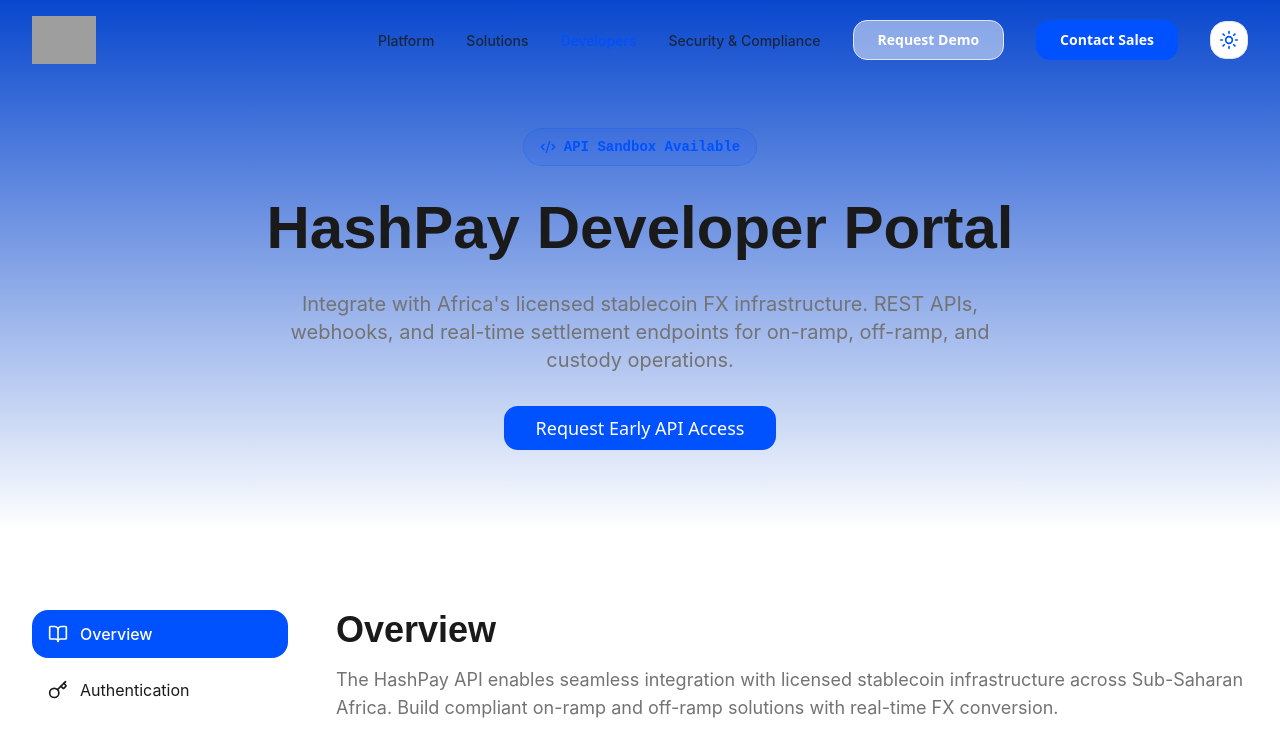
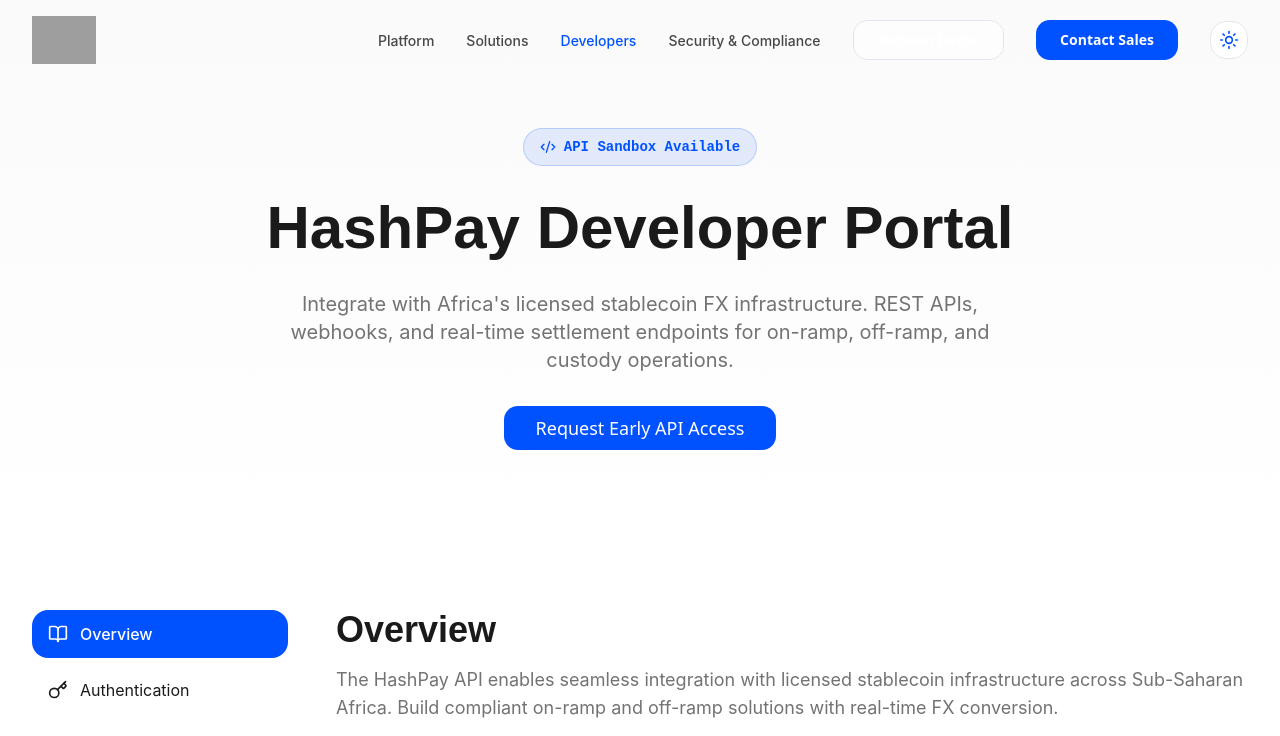
Before and after one commit to FHNexius/hashpay-africa-flow, a React (Vite) app: page /developers in a window 1280 px wide. Shown: the top 736 px of the page. Built offline with nearby package versions, Linux system fonts and the light colour scheme; grey boxes are pictures that could not be loaded; the HTML template or start-up script is replaced by a standard one.

Commit message:
Fix homepage colors
Update light mode background colors on the homepage. Change blue backgrounds to a lighter, more neutral color and adjust the black design elements between sections to better suit the light theme.

```diff
--- a/src/components/CurvedDivider.tsx
+++ b/src/components/CurvedDivider.tsx
@@ -3,9 +3,9 @@ interface CurvedDividerProps {
   flip?: boolean;
 }
 
-const CurvedDivider = ({ color = "hsl(217, 28%, 12%)", flip = false }: CurvedDividerProps) => {
+const CurvedDivider = ({ flip = false }: CurvedDividerProps) => {
   return (
-    <div className="curved-divider" style={{ transform: flip ? "rotate(180deg)" : "none" }}>
+    <div className="curved-divider opacity-20" style={{ transform: flip ? "rotate(180deg)" : "none" }}>
       <svg
         data-name="Layer 1"
         xmlns="http://www.w3.org/2000/svg"
@@ -14,7 +14,7 @@ const CurvedDivider = ({ color = "hsl(217, 28%, 12%)", flip = false }: CurvedDiv
       >
         <path
           d="M985.66,92.83C906.67,72,823.78,31,743.84,14.19c-82.26-17.34-168.06-16.33-250.45.39-57.84,11.73-114,31.07-172,41.86A600.21,600.21,0,0,1,0,27.35V120H1200V95.8C1132.19,118.92,1055.71,111.31,985.66,92.83Z"
-          fill={color}
+          className="fill-muted dark:fill-muted"
         />
       </svg>
     </div>
--- a/src/index.css
+++ b/src/index.css
@@ -22,14 +22,14 @@ All colors MUST be HSL.
     --primary: 221 100% 50%;
     --primary-foreground: 0 0% 100%;
 
-    /* Secondary Blue: #0A3FCC */
-    --secondary: 221 92% 42%;
-    --secondary-foreground: 0 0% 100%;
+    /* Secondary - Neutral gray for light mode */
+    --secondary: 0 0% 98%;
+    --secondary-foreground: 0 0% 10%;
 
-    --muted: 210 14% 97%;
+    --muted: 0 0% 96%;
     --muted-foreground: 0 0% 45%;
 
-    --accent: 210 14% 97%;
+    --accent: 0 0% 96%;
     --accent-foreground: 0 0% 10%;
 
     --destructive: 0 84% 60%;
@@ -245,9 +245,9 @@ All colors MUST be HSL.
   .particle-bg {
     background-color: hsl(var(--background));
     background-image:
-      radial-gradient(circle at 20% 30%, hsl(50 100% 50% / 0.03) 0%, transparent 50%),
-      radial-gradient(circle at 80% 70%, hsl(221 100% 50% / 0.05) 0%, transparent 50%),
-      radial-gradient(circle at 50% 50%, hsl(var(--muted) / 0.3) 0%, transparent 100%);
+      radial-gradient(circle at 20% 30%, hsl(50 100% 50% / 0.02) 0%, transparent 50%),
+      radial-gradient(circle at 80% 70%, hsl(0 0% 60% / 0.03) 0%, transparent 50%),
+      radial-gradient(circle at 50% 50%, hsl(var(--muted) / 0.2) 0%, transparent 100%);
     transition: var(--transition-smooth);
   }
 
```
